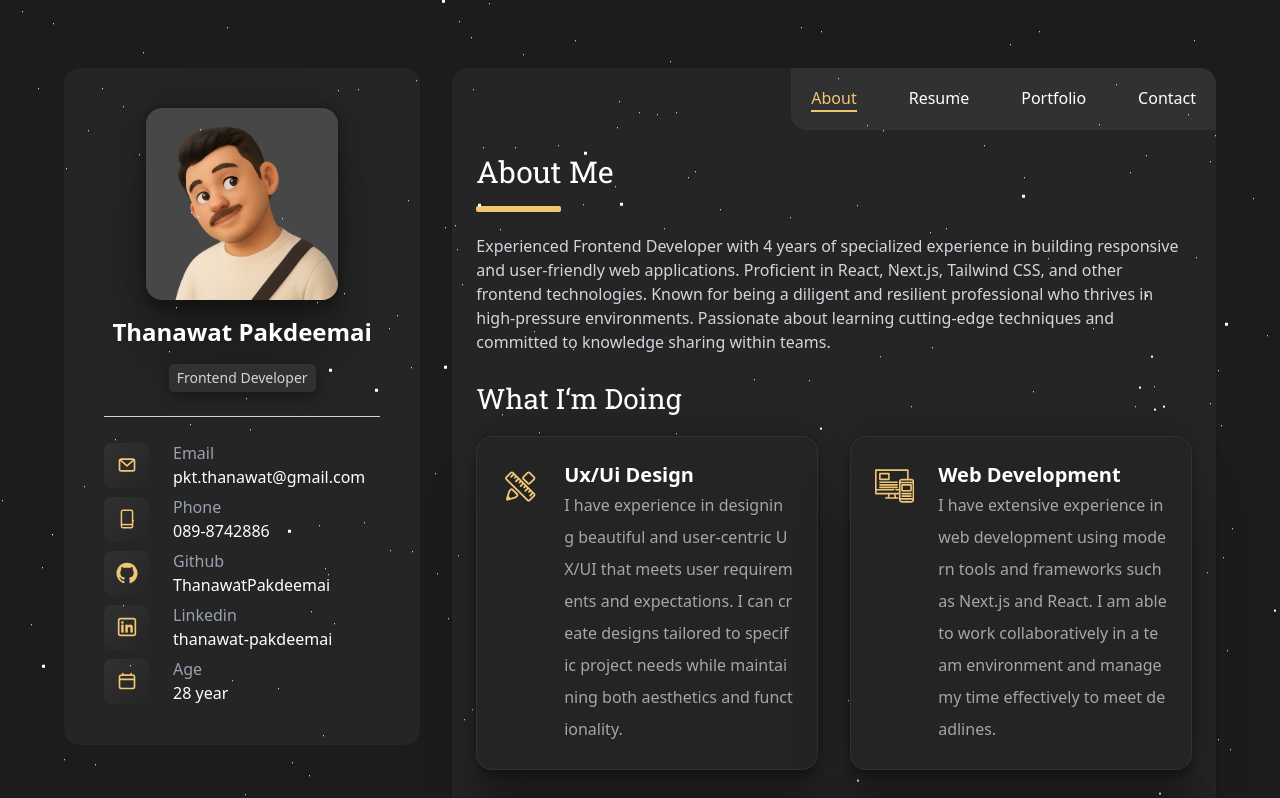
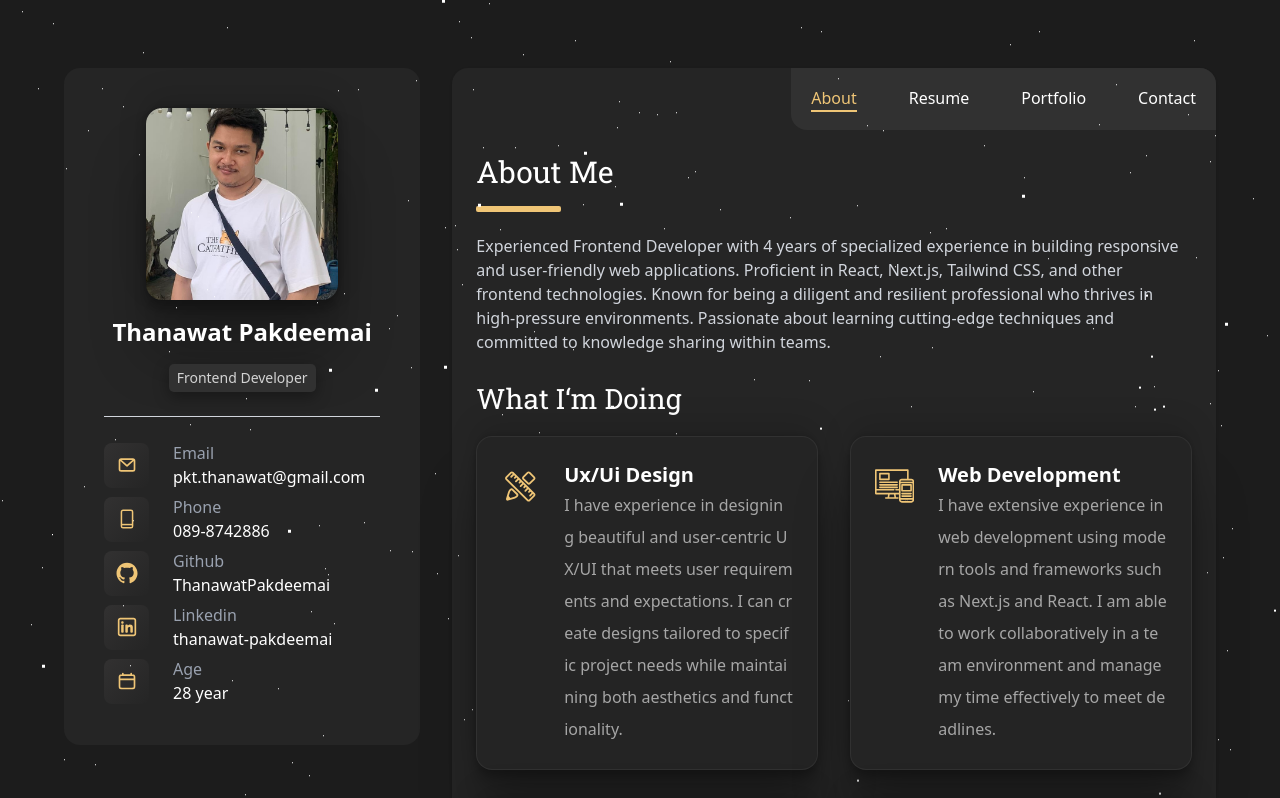
Before and after one commit to ThanawatPakdeemai/portfolio, a Next.js app: page / in a window 1280 px wide. Shown: the top 798 px of the page. Built offline with nearby package versions, Linux system fonts and the light colour scheme.

Commit message:
fix:image

```diff
--- a/app/page.tsx
+++ b/app/page.tsx
@@ -57,14 +57,14 @@ export default async function Home({ searchParams }: IPageProps) {
           <div className="bg-black-second max-h-max rounded-2xl px-3 py-8 sm:p-10">
             <div className="flex w-full flex-col items-center gap-4 text-center">
               <Image
-                src="/avatar/avatar_2.webp"
+                src="/avatar/avatar_3.jpeg"
                 width={180}
                 height={180}
                 loading="eager"
                 alt="picture-profile"
                 fetchPriority="high"
                 // className="mb-4 h-32 w-32 shrink-0 rounded-full bg-gray-300"
-                className="card-profile"
+                className="card-profile object-cover"
               />
               <h1 className="text-2xl font-bold text-white">
                 Thanawat Pakdeemai
```
Also changed, not shown: public/avatar/avatar_3.jpeg (added).
